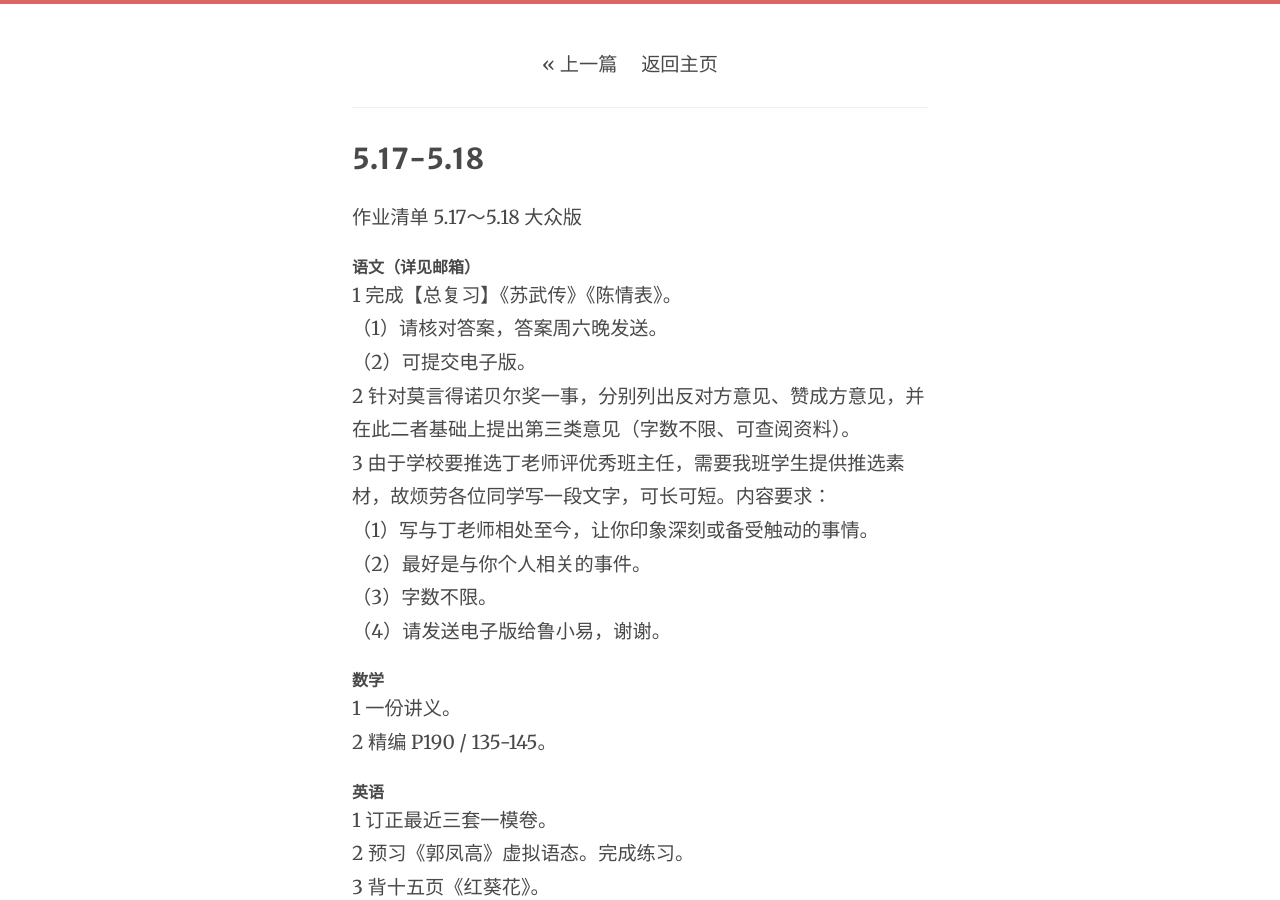
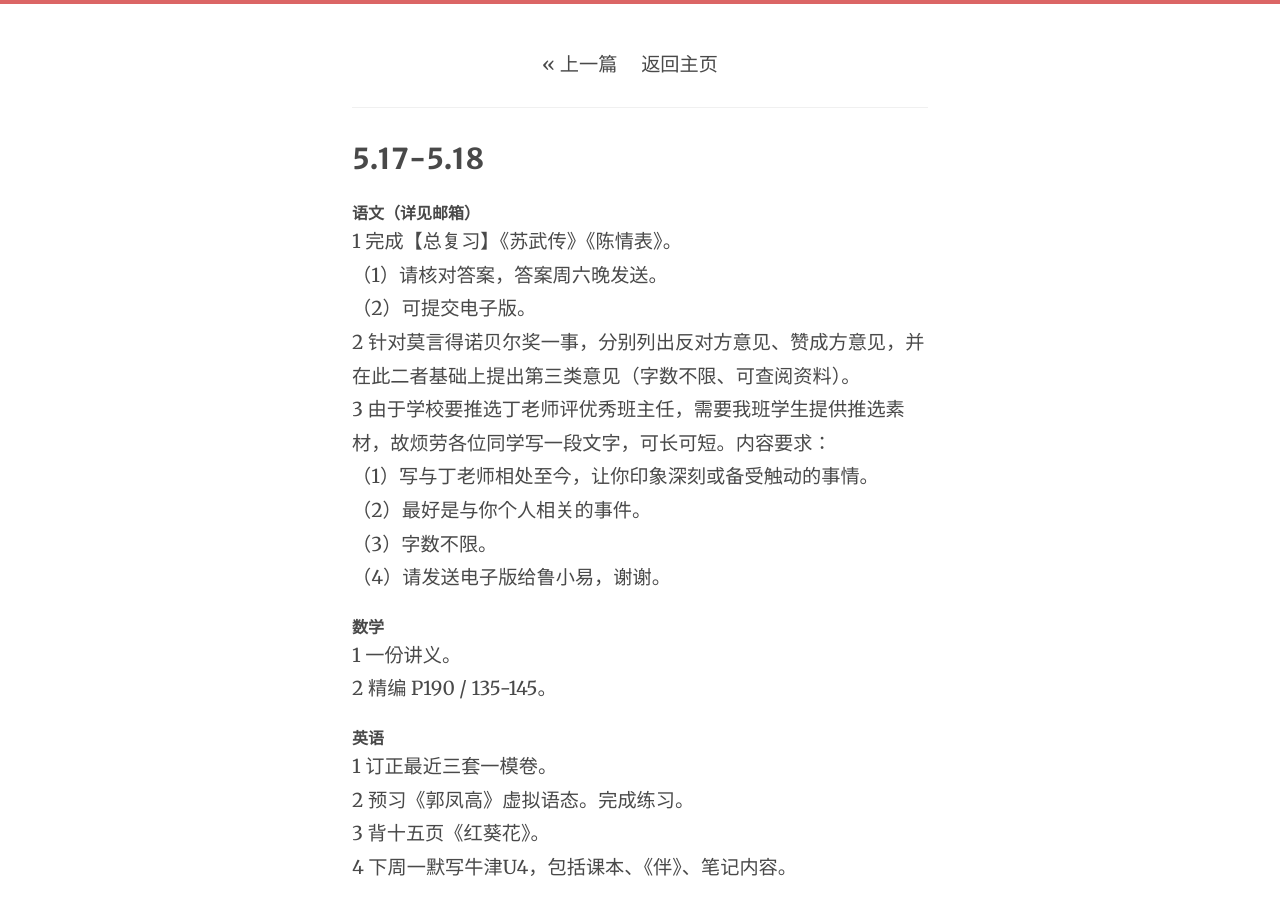
Before and after one commit to efz1602/efz1602.github.io, a Jekyll site: the page built from _posts/2014-05-17-list20140517.markdown, in a window 1280 px wide and 900 px high. Built offline with Jekyll 4.4.1, drawn with Linux system fonts in a browser that asks for light colours; Markdown is read by kramdown in place of the engine named in the settings.

Commit message:
corrected unnecessary info

```diff
--- a/_posts/2014-05-17-list20140517.markdown
+++ b/_posts/2014-05-17-list20140517.markdown
@@ -3,7 +3,6 @@ layout: post
 title:  "5.17-5.18"
 date:   2014-05-17
 ---
-作业清单 5.17～5.18 大众版
 
 语文（详见邮箱）
 ====
```
